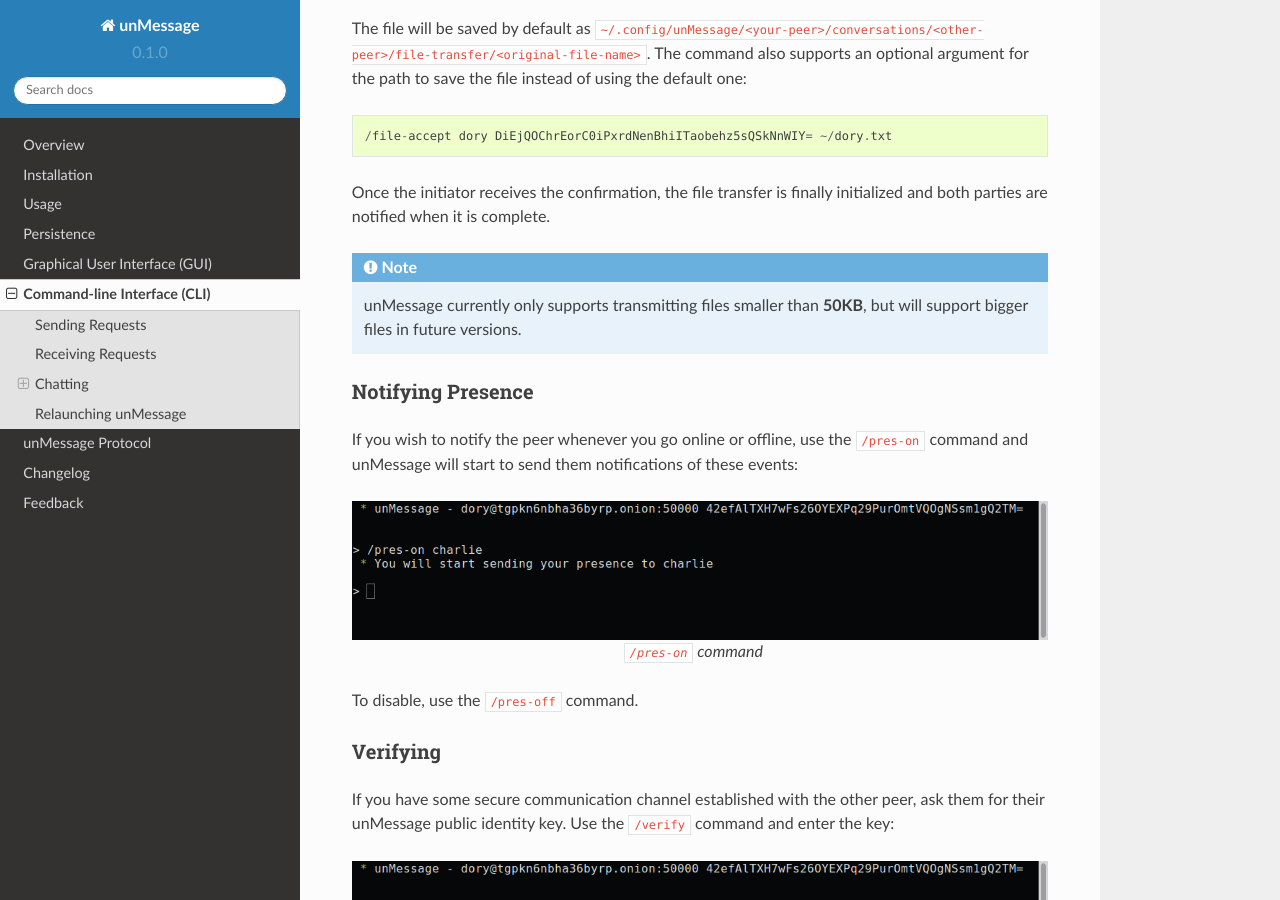
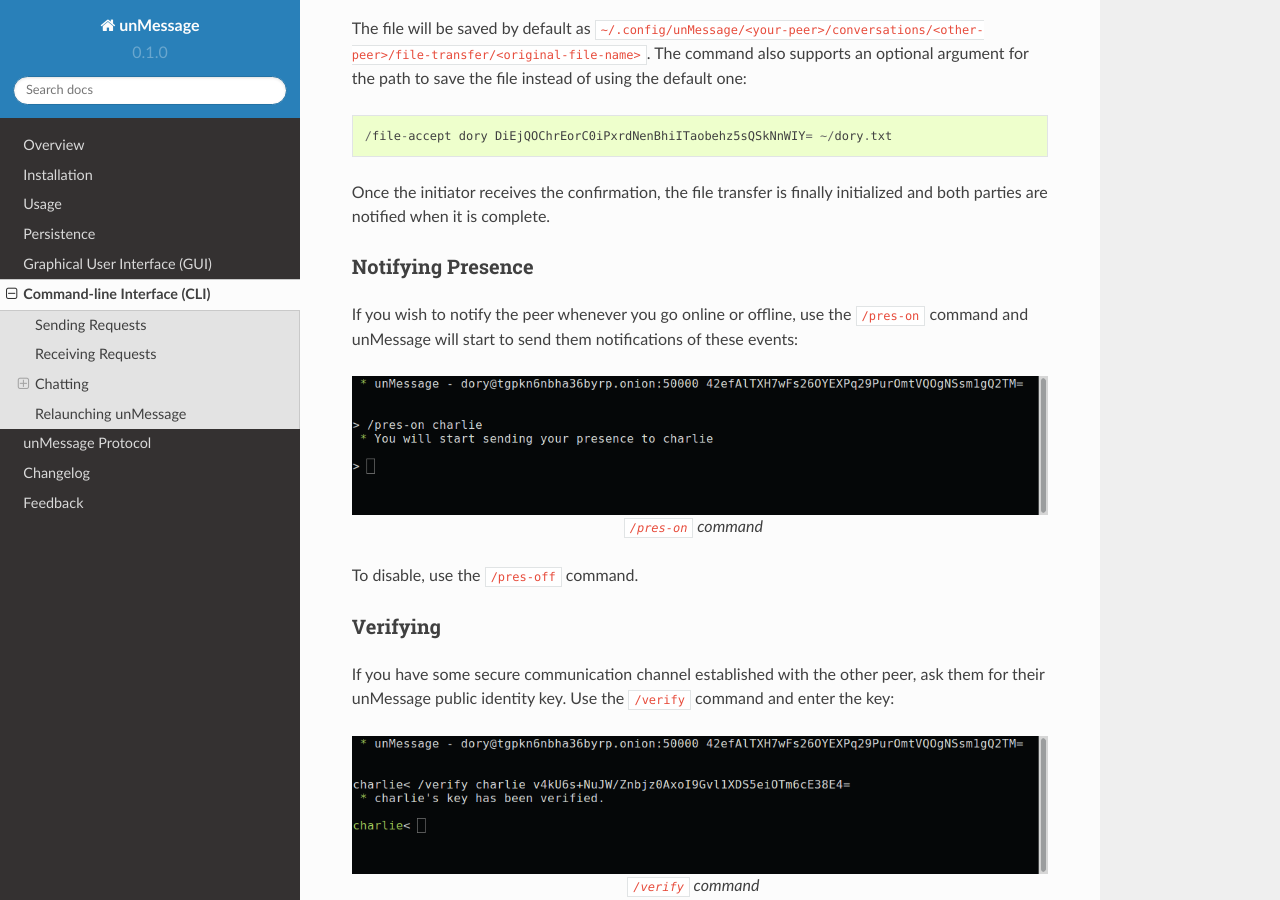
Before and after one commit to AnemoneLabs/unmessage, a Sphinx documentation site: the page built from docs/source/cli/cli.rst, in a window 1280 px wide and 900 px high, scrolled down 3254 px. Built offline with Sphinx 7.4.7 and the Read the Docs theme 2.0.0, drawn with Linux system fonts in a browser that asks for light colours.

Commit message:
Remove note about the file size limit

```diff
--- a/docs/source/cli/cli.rst
+++ b/docs/source/cli/cli.rst
@@ -107,11 +107,6 @@
 Once the initiator receives the confirmation, the file transfer is
 finally initialized and both parties are notified when it is complete.
 
-.. note::
-
-    unMessage currently only supports transmitting files smaller than
-    **50KB**, but will support bigger files in future versions.
-
 Notifying Presence
 ''''''''''''''''''
 If you wish to notify the peer whenever you go online or offline,
```
